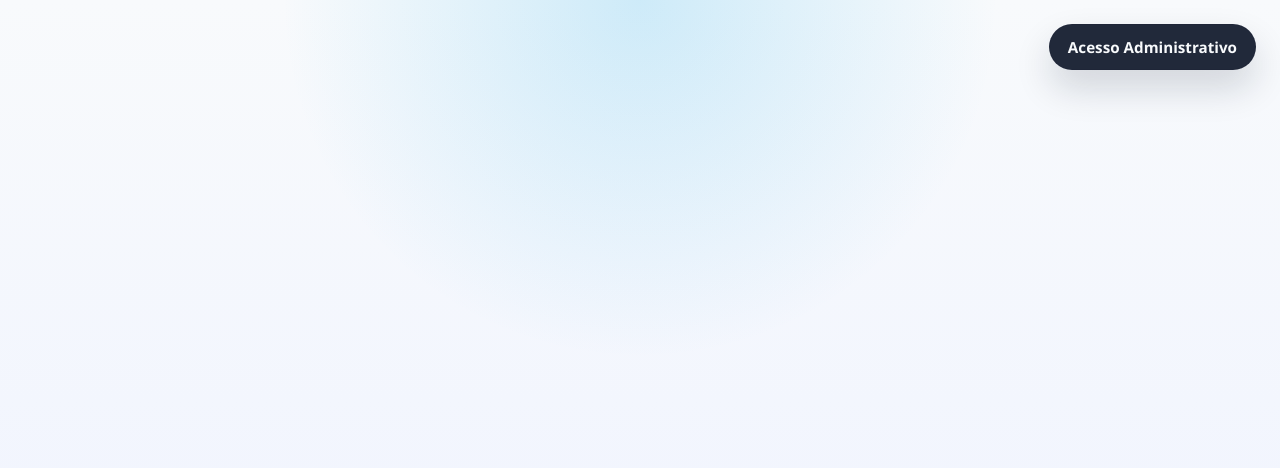
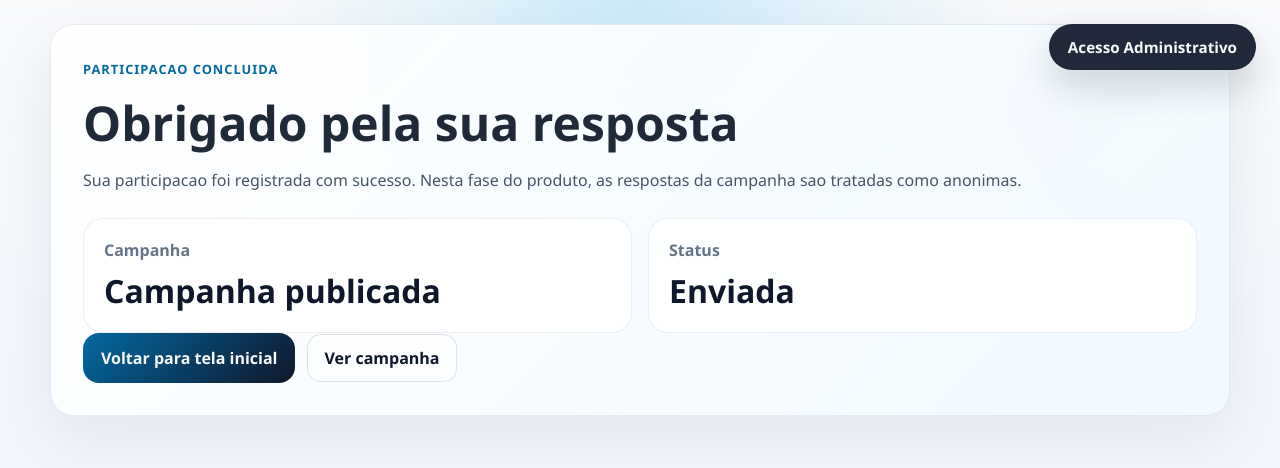
Before and after one commit to Wasion-it/Sistema_de_pesquisas, a React (Vite) app in the folder frontend/: page /campaigns/1/thank-you in a window 1280 px wide. Shown: the top 468 px of the page. Built offline with nearby package versions, Linux system fonts and the light colour scheme; no server answers.

Commit message:
✨ feat: Adiciona página de agradecimento para campanhas públicas e atualiza rotas

```diff
--- a/frontend/src/App.jsx
+++ b/frontend/src/App.jsx
@@ -10,6 +10,7 @@ import { AdminSurveyDetailPage } from './pages/AdminSurveyDetailPage'
 import { AdminSurveysPage } from './pages/AdminSurveysPage'
 import { HomePage } from './pages/HomePage'
 import { PublicCampaignPage } from './pages/PublicCampaignPage'
+import { PublicCampaignThankYouPage } from './pages/PublicCampaignThankYouPage'
 
 export default function App() {
   return (
@@ -19,6 +20,7 @@ export default function App() {
         <Routes>
           <Route path="/" element={<HomePage />} />
           <Route path="/campaigns/:campaignId" element={<PublicCampaignPage />} />
+          <Route path="/campaigns/:campaignId/thank-you" element={<PublicCampaignThankYouPage />} />
           <Route path="/admin/login" element={<AdminLoginPage />} />
           <Route
             path="/admin"
--- a/frontend/src/pages/PublicCampaignPage.jsx
+++ b/frontend/src/pages/PublicCampaignPage.jsx
@@ -1,5 +1,5 @@
 import { useEffect, useMemo, useState } from 'react'
-import { Link, useParams } from 'react-router-dom'
+import { Link, useNavigate, useParams } from 'react-router-dom'
 
 import {
   getPublishedCampaignDetail,
@@ -17,13 +17,13 @@ function formatDate(value) {
 
 export function PublicCampaignPage() {
   const { campaignId } = useParams()
+  const navigate = useNavigate()
   const [campaign, setCampaign] = useState(null)
   const [participation, setParticipation] = useState(null)
   const [answers, setAnswers] = useState({})
   const [errorMessage, setErrorMessage] = useState('')
   const [startErrorMessage, setStartErrorMessage] = useState('')
   const [submitErrorMessage, setSubmitErrorMessage] = useState('')
-  const [submitSuccessMessage, setSubmitSuccessMessage] = useState('')
   const [isLoading, setIsLoading] = useState(true)
   const [isStarting, setIsStarting] = useState(false)
   const [isSubmitting, setIsSubmitting] = useState(false)
@@ -74,7 +74,6 @@ export function PublicCampaignPage() {
     event.preventDefault()
     setIsStarting(true)
     setStartErrorMessage('')
-    setSubmitSuccessMessage('')
 
     try {
       const data = await startPublishedCampaignParticipation(campaignId)
@@ -105,7 +104,6 @@ export function PublicCampaignPage() {
 
     setIsSubmitting(true)
     setSubmitErrorMessage('')
-    setSubmitSuccessMessage('')
 
     try {
       const payloadAnswers = participation.questions.map((question) => {
@@ -123,8 +121,8 @@ export function PublicCampaignPage() {
         answers: payloadAnswers,
       })
 
-      setSubmitSuccessMessage(result.message)
       setParticipation((current) => (current ? { ...current, status: result.status } : current))
+      navigate(`/campaigns/${campaignId}/thank-you`)
     } catch (error) {
       setSubmitErrorMessage(error.message)
     } finally {
@@ -275,7 +273,6 @@ export function PublicCampaignPage() {
                   </div>
 
                   {submitErrorMessage ? <div className="form-error">{submitErrorMessage}</div> : null}
-                  {submitSuccessMessage ? <div className="form-success">{submitSuccessMessage}</div> : null}
 
                   <form className="survey-create-form" onSubmit={handleSubmitResponses}>
                     {participation.questions.map((question) => (
--- /dev/null
+++ b/frontend/src/pages/PublicCampaignThankYouPage.jsx
@@ -0,0 +1,64 @@
+import { useEffect, useState } from 'react'
+import { Link, useParams } from 'react-router-dom'
+
+import { getPublishedCampaignDetail } from '../services/api'
+
+export function PublicCampaignThankYouPage() {
+  const { campaignId } = useParams()
+  const [campaign, setCampaign] = useState(null)
+
+  useEffect(() => {
+    let isMounted = true
+
+    getPublishedCampaignDetail(campaignId)
+      .then((data) => {
+        if (isMounted) {
+          setCampaign(data)
+        }
+      })
+      .catch(() => {
+        if (isMounted) {
+          setCampaign(null)
+        }
+      })
+
+    return () => {
+      isMounted = false
+    }
+  }, [campaignId])
+
+  return (
+    <main className="page-shell">
+      <div className="public-home-layout">
+        <section className="hero-card public-hero-card public-thank-you-card">
+          <span className="eyebrow">Participacao Concluida</span>
+          <h1>Obrigado pela sua resposta</h1>
+          <p>
+            Sua participacao foi registrada com sucesso. Nesta fase do produto, as
+            respostas da campanha sao tratadas como anonimas.
+          </p>
+
+          <div className="public-hero-metrics">
+            <article className="public-metric-card">
+              <span>Campanha</span>
+              <strong>{campaign?.name ?? 'Campanha publicada'}</strong>
+            </article>
+            <article className="public-metric-card">
+              <span>Status</span>
+              <strong>Enviada</strong>
+            </article>
+          </div>
+
+          <div className="form-actions-row public-detail-actions">
+            <Link className="primary-link-button" to="/">
+              Voltar para tela inicial
+            </Link>
+            <Link className="secondary-link-button" to={`/campaigns/${campaignId}`}>
+              Ver campanha
+            </Link>
+          </div>
+        </section>
+      </div>
+    </main>
+  )
+}
--- a/frontend/src/styles/global.css
+++ b/frontend/src/styles/global.css
@@ -230,6 +230,10 @@ p {
 
 .public-questionnaire-panel {
   margin-top: 24px;
+}
+
+.public-thank-you-card {
+  text-align: left;
 }
 
 .public-question-card {
```
